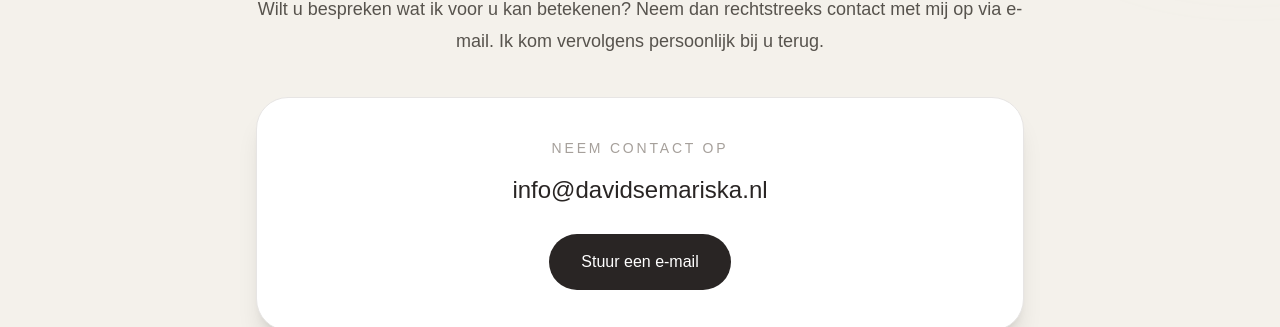
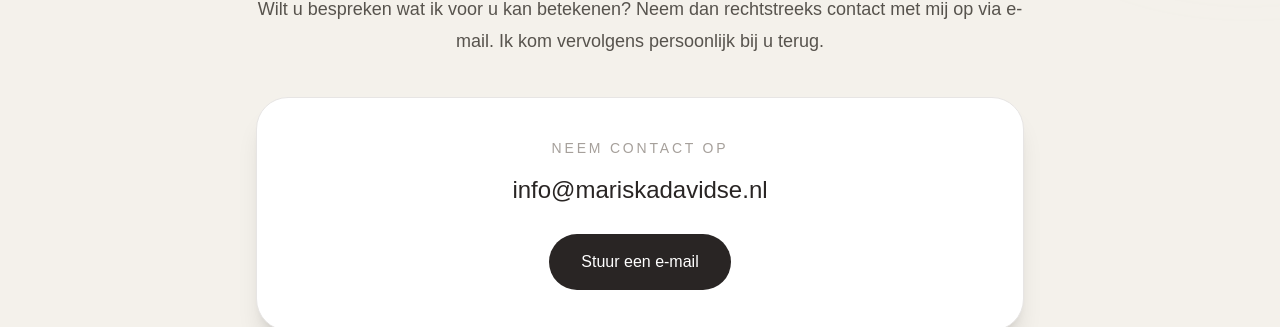
Before and after one commit to Tinus338/olympus2000gym, a Next.js app: page / in a window 1280 px wide. Shown: the part 3208-3535 px from the top of the page. Built offline with nearby package versions, Linux system fonts and the light colour scheme.

Commit message:
Update contact email

```diff
--- a/components/Contact.jsx
+++ b/components/Contact.jsx
@@ -40,15 +40,15 @@ export default function Contact() {
             </p>
 
             <a
-              href="mailto:info@davidsemariska.nl"
+              href="mailto:info@mariskadavidse.nl"
               className="text-xl md:text-2xl text-stone-800 hover:text-stone-500 transition-colors duration-300"
             >
-              info@davidsemariska.nl
+              info@mariskadavidse.nl
             </a>
 
             <div className="mt-7">
               <a
-                href="mailto:info@davidsemariska.nl"
+                href="mailto:info@mariskadavidse.nl"
                 className="inline-block rounded-full bg-stone-800 text-white px-8 py-4 font-medium hover:bg-stone-900 hover:scale-[1.01] transition-all duration-300"
               >
                 Stuur een e-mail
```
